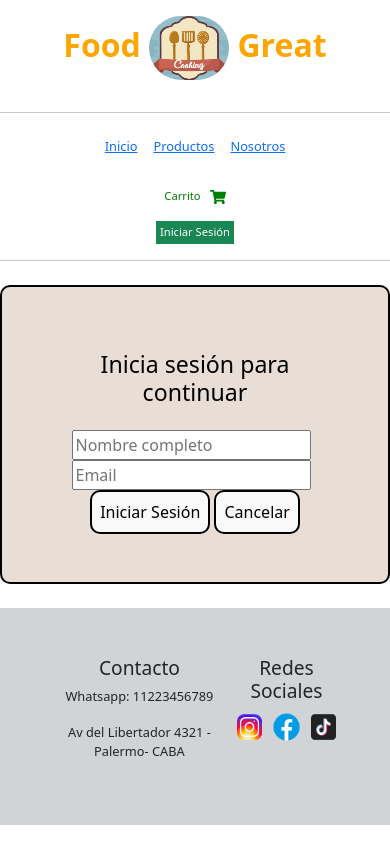
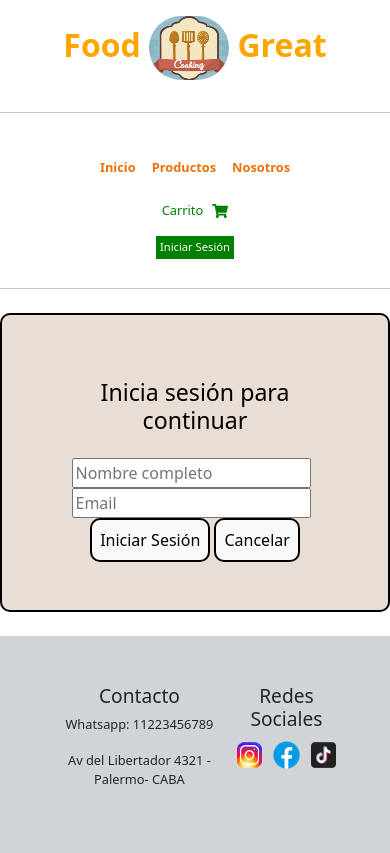
Before and after one commit to claudizapata/Rotiseria_React, a React (Vite) app: page /iniciar-sesion in a window 390 px wide. Built offline with nearby package versions, Linux system fonts and the light colour scheme; no server answers; a web font is replaced by a local one.

Commit message:
nodif en navBar y Vercel

```diff
--- a/src/App.css
+++ b/src/App.css
@@ -38,28 +38,37 @@
   align-items: center;
   justify-content: space-between;
   width: 100%;
+  text-decoration: none;
+  padding: .2rem 1rem;
 
 }
 .navbar {
   display: flex;
-
   justify-content: space-around;
-  margin-left: 1rem;
 
 }
-
+/*
 .nav-item{
   font-size: 1.1rem;
   display: flex;
   justify-content: space-around;
   margin-right: 1rem;
-}
+  list-style-type: none;
+  background-color: yellow;
+  padding: 1rem;
+} */
+
 #carrito{
   font-size: 1.1rem;
-}
+}/*
 #iniciar-sesion-nav{
   font-size: 1.1rem;
+  background-color: green;
+  color: white;
 }
+#iniciar-sesion-nav:hover{
+  color: white;
+} */
 ul{
   list-style-type: none;
   justify-content: space-between;
@@ -76,10 +85,11 @@ nav li{
   align-items: center;
   justify-content: space-between;
   padding: 2rem;
+
 }
 nav li:hover{
   border-radius: 3px;
-  color: rgb(0, 0, 0);
+  color: rgb(174, 43, 43);
 }
 .carrito-listado{
   display: flex;
@@ -144,10 +154,10 @@ nav li.active{
   }
 
 .navContainer{
-
  display: flex;
  flex-direction: column;
  justify-content: center;
+ padding: .8rem;
 }
   #cucharon{
   width: 5rem;
@@ -155,12 +165,16 @@ nav li.active{
   border-radius: 80px 80px 80px 80px;
 }
 
-.nav-item{
+.navbar .nav-item{
   font-size: .8rem;
+  list-style-type: none;
+  text-decoration:  none;
+  color: brown;
+  padding: .5rem;
 }
 
 #carrito{
-  font-size: .7rem;
+  font-size: .8rem;
 }
 #iniciar-sesion-nav{
   font-size: .7rem;
--- a/src/index.css
+++ b/src/index.css
@@ -3,12 +3,6 @@
 
 }
 nav{
-  align-items: center;
-}
-.navBar{
-  list-style-type: none;
-  border-top: solid black 2px;
-  border-bottom: solid black 2px;
   align-items: center;
 }/*
 li {
@@ -23,9 +17,6 @@ li {
   padding: 1rem .8rem;
   margin: .2rem;
 } */
-.carritoListado{
-  background-color: rgb(250, 248, 245);
-}
 
   /*
 
--- a/src/pages/Navbar.jsx
+++ b/src/pages/Navbar.jsx
@@ -28,11 +28,15 @@ function Navbar() {
 
 
           <hr />
-          <div className='navContainer'  >
+          <nav className='navContainer navBar'  >
                 <div className='navbar'>
-                  <li className='nav-item'><Link to="/" >Inicio</Link></li>
+                     {/*  <li className='nav-item'><Link to="/" >Inicio</Link></li>
                       <li className='nav-item'><Link to="/productos">Productos</Link></li>
-                  <li className='nav-item'><Link to="/nosotros">Nosotros</Link></li>
+                      <li className='nav-item'><Link to="/nosotros">Nosotros</Link></li> */}
+                      <NavLink className='nav-item'  to="/" >Inicio</NavLink>
+                      <NavLink className='nav-item' to="/productos">Productos</NavLink>
+                      <NavLink className='nav-item' to="/nosotros">Nosotros</NavLink>
+
 
                     {/*  {usuario?.nombre === "admin" && (
                         <li className='nav-item'>
@@ -40,7 +44,8 @@ function Navbar() {
                         </li>
                       )} */}
                 </div>
-                  <div>
+
+
                     <SeccionUsuario >
                       {usuario?.nombre != "admin" && ( <IconoCarrito to="/carrito" className="nav-link d-flex align-items-center">
                           <span id='carrito' className="me-1">Carrito</span>
@@ -48,11 +53,7 @@ function Navbar() {
 
                         {totalItemsCarrito > 0 && (
                         <ContadorCarrito>{totalItemsCarrito}</ContadorCarrito>)}
-
-
                         </IconoCarrito>) }
-
-
 
 
                           {isAuthenticated ? (
@@ -68,21 +69,19 @@ function Navbar() {
                               </BotonCerrarSesion>
                             </ContenedorUsuario>
                           ) : (
-                            <NavLink id='iniciar-sesion-nav' className='bg-success' to="/iniciar-sesion">Iniciar Sesión</NavLink>
+                            <NavLinkSesion id='iniciar-sesion-nav' to="/iniciar-sesion">Iniciar Sesión</NavLinkSesion>
                           )}
                     </SeccionUsuario>
-                  </div>
 
-          </div>
+          </nav>
         <hr />
-
-
     </>
-
   )
 } export default Navbar;
 
 // Styled Components actualizados
+
+
 const NavbarContainer = styled.nav`
   background-color: #556B2F !important;
   padding: 0.5rem 1rem;
@@ -109,14 +108,28 @@ const Logo = styled(Link)`
 
 // NavLink normal (para usuarios)
 const NavLink = styled(Link)`
-  color: white !important;
+  color: #ef7008ff !important;
+  font-weight: bold;
   text-decoration: none;
   padding: 0.5rem 1rem;
 
   &:hover {
     color: white !important;
+
+    background-color: #c6851eff !important;
+    padding: .5rem 1rem;
+
+  }
+`;
+const NavLinkSesion = styled(Link)`
+  color: white !important;
+  background: green;
+  padding: 1rem;
+  text-decoration: none;
+
+  &:hover {
+  color: yellow !important;
   text-decoration: underline;
-
   }
 `;
 
@@ -204,13 +217,13 @@ const ContadorCarrito = styled.span`
 
 const SeccionUsuario = styled.div`
   display: flex;
-  gap: 1rem;
+ /*  gap: 1rem; */
   align-items: center;
 
   @media (max-width: 991.98px) {
     flex-direction: column;
     gap: 0.5rem;
-    margin-top: 1rem;
+    /* margin-top: 1rem; */
     width: 100%;
   }
 `;
@@ -218,6 +231,7 @@ const SeccionUsuario = styled.div`
 const ContenedorUsuario = styled.div`
   display: flex;
   align-items: center;
+  justify-content: center;
   gap: 1rem;
 
   @media (max-width: 991.98px) {
```
Also changed, not shown: vercel.json (added). Lines whose indentation alone changed are shown as unchanged.
